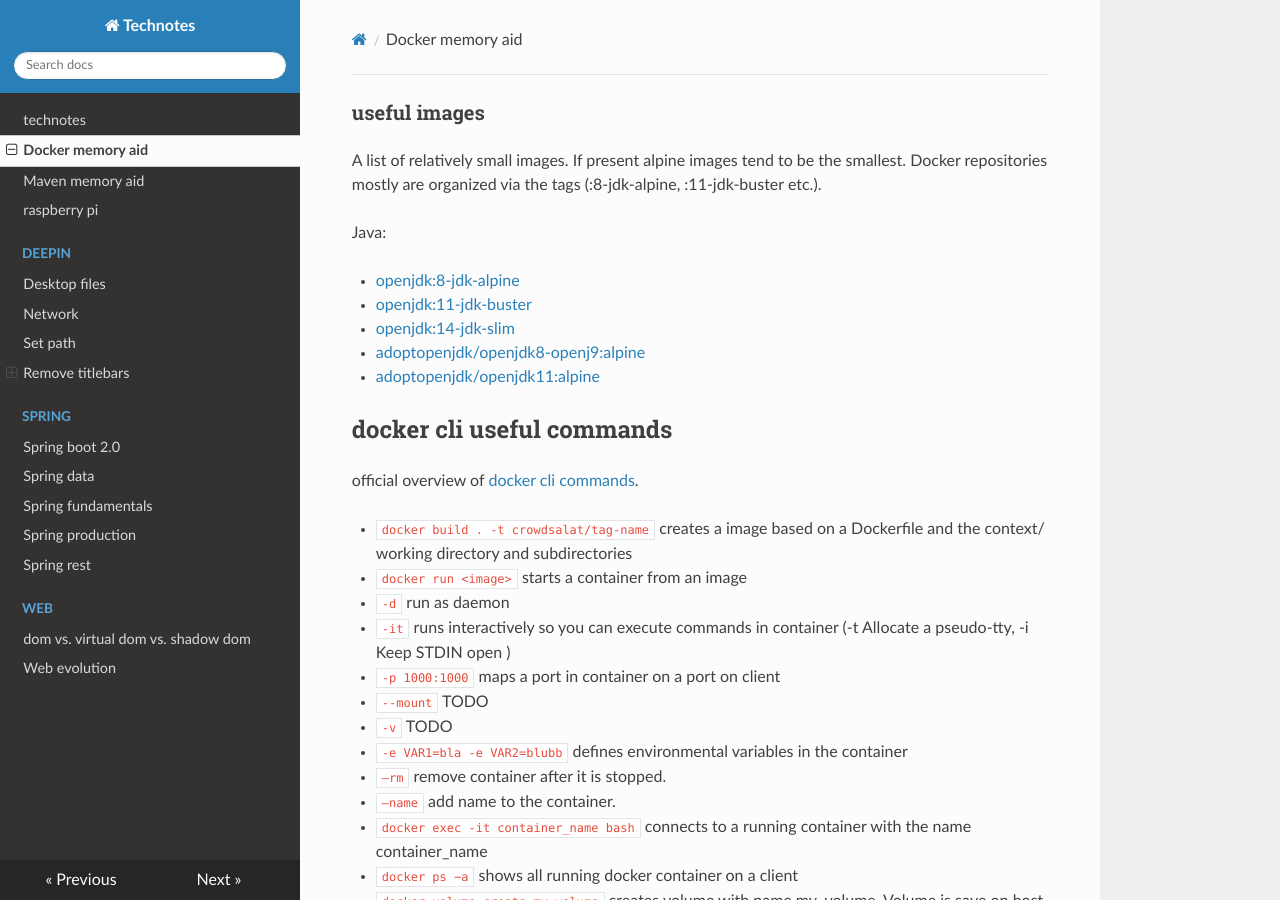
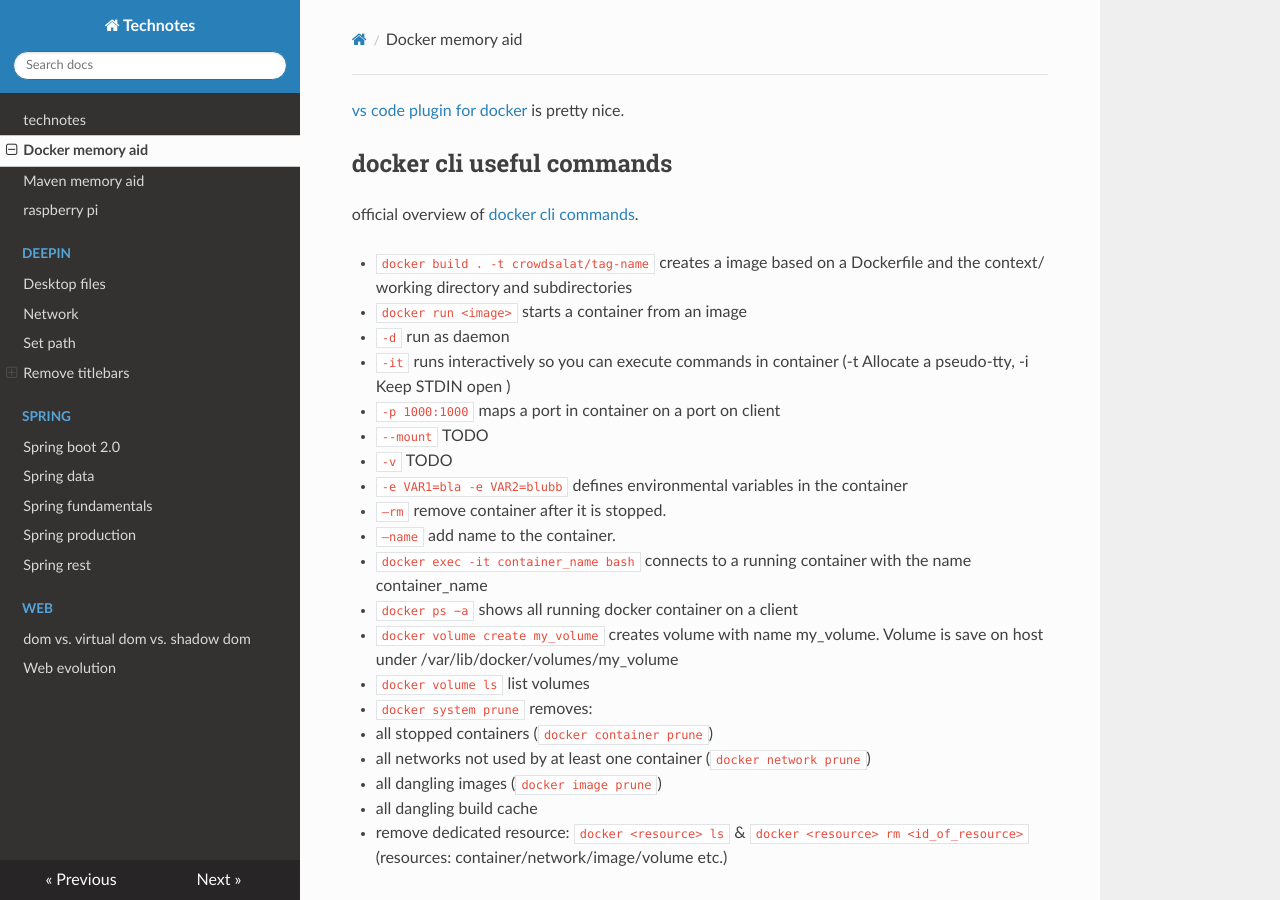
Before and after one commit to organicaudio/useful-code-snippets2, an MkDocs documentation site: the page built from docs/docker-memory-aid.md, in a window 1280 px wide and 900 px high. Built offline with MkDocs 1.6.1, drawn with Linux system fonts in a browser that asks for light colours; nearby versions of some CDN libraries; some of the changed text lies outside the part shown.

Commit message:
info op vs code plugin

```diff
--- a/docs/docker-memory-aid.md
+++ b/docs/docker-memory-aid.md
@@ -1,16 +1,5 @@
 
-### useful images
-
-A list of relatively small images. If present alpine images tend to be the smallest. Docker repositories mostly are organized via the tags (:8-jdk-alpine, :11-jdk-buster etc.).
-
-Java:
-
-- [openjdk:8-jdk-alpine](https://hub.docker.com/_/openjdk/)
-- [openjdk:11-jdk-buster](https://hub.docker.com/_/openjdk/)
-- [openjdk:14-jdk-slim](https://hub.docker.com/_/openjdk/)
-- [adoptopenjdk/openjdk8-openj9:alpine](https://hub.docker.com/r/adoptopenjdk/openjdk8-openj9)
-- [adoptopenjdk/openjdk11:alpine](https://hub.docker.com/r/adoptopenjdk/openjdk11)
-
+ [vs code plugin for docker](https://marketplace.visualstudio.com/items?itemName=ms-azuretools.vscode-docker) is pretty nice.
 
 ## docker cli useful commands
 
```
Also changed, not shown: other parts of docs/docker-memory-aid.md (+12 -0 lines).
